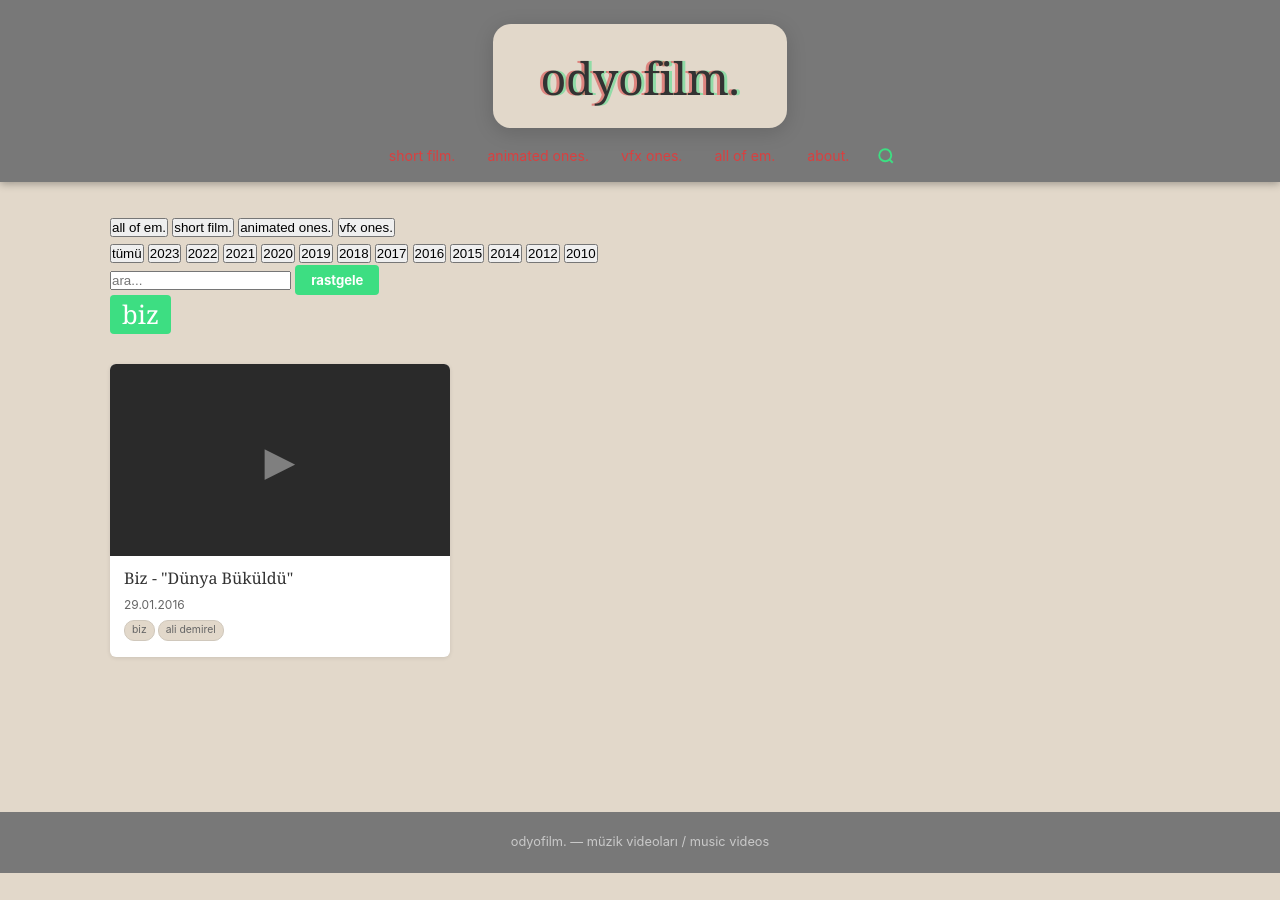
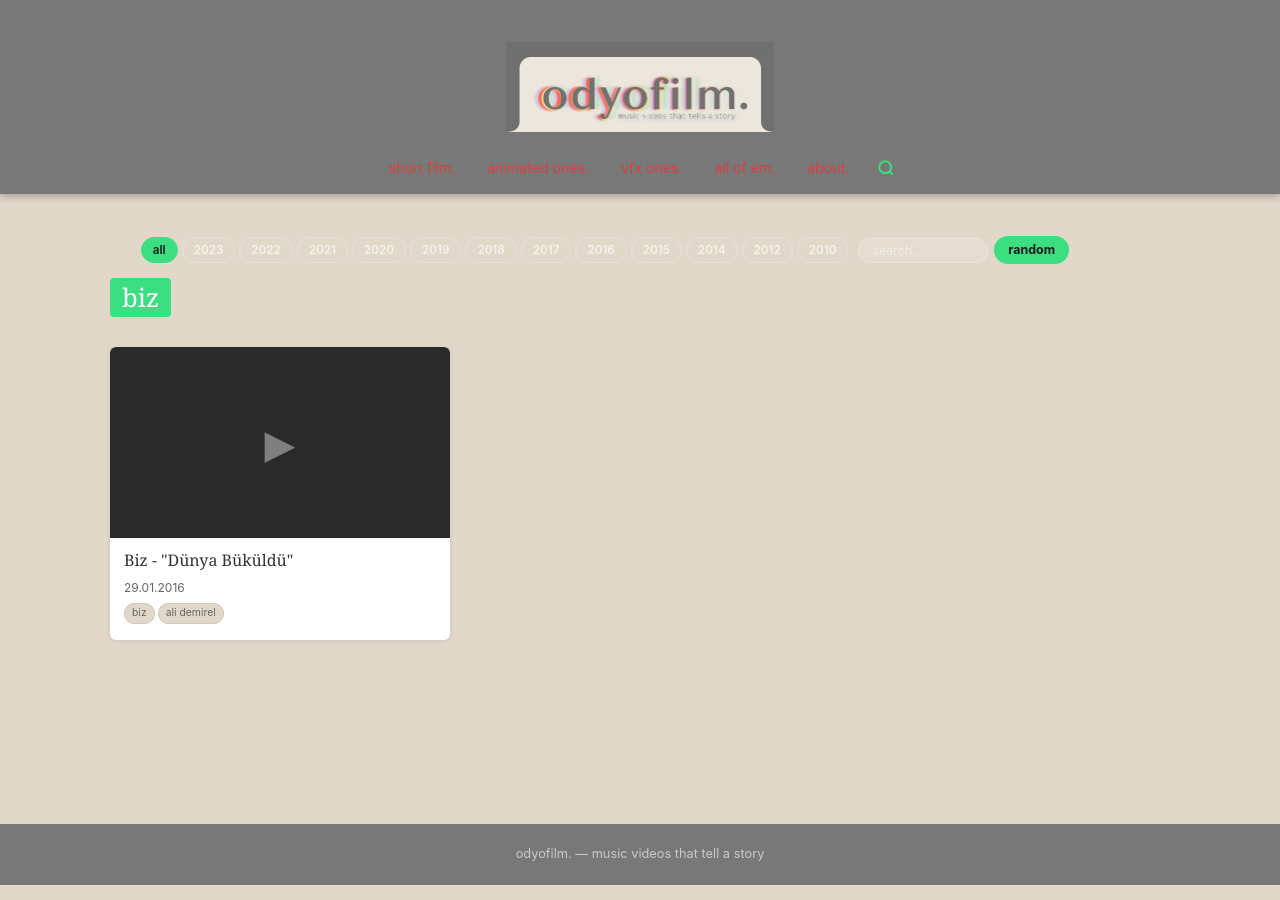
Before and after one commit to mstkt/odyofilm.github.io, a Jekyll site: the page built from tags/biz/index.html, in a window 1280 px wide. Built offline with Jekyll 4.4.1, drawn with Linux system fonts in a browser that asks for light colours.

Commit message:
design002

```diff
--- a/_includes/year-filter.html
+++ b/_includes/year-filter.html
@@ -1,20 +1,14 @@
 <div class="filter-bar" id="filter-bar">
-  <div class="filter-group cat-group">
-    <button class="filter-btn cat-btn active" data-value="">all of em.</button>
-    <button class="filter-btn cat-btn" data-value="short-film">short film.</button>
-    <button class="filter-btn cat-btn" data-value="animation">animated ones.</button>
-    <button class="filter-btn cat-btn" data-value="vfx">vfx ones.</button>
-  </div>
-  <div class="filter-group year-group">
-    <button class="filter-btn year-btn active" data-value="">tümü</button>
+  <div class="year-group">
+    <button class="filter-btn year-btn active" data-value="">all</button>
     {% assign year_list = "2023,2022,2021,2020,2019,2018,2017,2016,2015,2014,2012,2010" | split: "," %}
     {% for year in year_list %}
       <button class="filter-btn year-btn" data-value="{{ year }}">{{ year }}</button>
     {% endfor %}
   </div>
   <div class="filter-actions">
-    <input type="text" id="filter-search" placeholder="ara..." autocomplete="off">
-    <button class="hey-look" onclick="heyLook()">rastgele</button>
+    <input type="text" id="filter-search" placeholder="search..." autocomplete="off">
+    <button class="filter-random" onclick="heyLook()">random</button>
   </div>
-  <div class="filter-count" id="filter-count"></div>
+  <span class="filter-count" id="filter-count"></span>
 </div>
--- a/_layouts/default.html
+++ b/_layouts/default.html
@@ -1,5 +1,5 @@
 <!DOCTYPE html>
-<html lang="tr">
+<html lang="en">
 <head>
   <meta charset="UTF-8">
   <meta name="viewport" content="width=device-width, initial-scale=1.0">
@@ -13,7 +13,9 @@
 
   <header class="site-header">
     <div class="logo-wrap">
-      <a class="site-title" href="{{ '/' | relative_url }}">odyofilm.</a>
+      <a href="{{ '/' | relative_url }}" class="logo-link">
+        <img src="{{ '/assets/images/logo.png' | relative_url }}" alt="odyofilm. — music videos that tells a story" class="site-logo-img">
+      </a>
     </div>
     <nav class="site-nav">
       <div class="nav-inner">
@@ -22,11 +24,14 @@
         <a href="{{ '/kategori/vfx/' | relative_url }}"{% if page.category == 'vfx' %} class="active"{% endif %}>vfx ones.</a>
         <a href="{{ '/' | relative_url }}"{% unless page.category or page.tag or page.url contains 'search' or page.url contains 'about' or page.url contains 'tags' %} class="active"{% endunless %}>all of em.</a>
         <a href="{{ '/about/' | relative_url }}"{% if page.url contains 'about' %} class="active"{% endif %}>about.</a>
-        <a href="{{ '/search/' | relative_url }}" class="search-icon" aria-label="ara">
+        <a href="{{ '/search/' | relative_url }}" class="search-icon" aria-label="search">
           <svg width="18" height="18" viewBox="0 0 24 24" fill="none" stroke="currentColor" stroke-width="2.5"><circle cx="11" cy="11" r="8"/><line x1="21" y1="21" x2="16.65" y2="16.65"/></svg>
         </a>
       </div>
     </nav>
+    {% if page.layout == "home" %}
+    {% include year-filter.html %}
+    {% endif %}
   </header>
 
   <main class="site-main">
@@ -37,7 +42,7 @@
 
   <footer class="site-footer">
     <div class="container">
-      <p>{{ site.title }} &mdash; {{ site.description }}</p>
+      <p>{{ site.title }} &mdash; music videos that tell a story</p>
     </div>
   </footer>
 
--- a/_layouts/home.html
+++ b/_layouts/home.html
@@ -1,8 +1,6 @@
 ---
 layout: default
 ---
-
-{% include year-filter.html %}
 
 <div class="post-grid" id="post-grid">
   {% for post in site.posts %}
--- a/assets/css/main.css
+++ b/assets/css/main.css
@@ -47,24 +47,17 @@ img { max-width: 100%; height: auto; display: block; }
 
 .logo-wrap {
   display: inline-block;
-  background: var(--bg);
-  border-radius: 18px 18px 18px 18px;
-  padding: 18px 48px 14px;
-  margin-bottom: 0;
-  box-shadow: 0 4px 20px rgba(0,0,0,.15);
+  padding: 18px 0 0;
 }
 
-.site-title {
-  font-family: var(--font-main);
-  font-size: 2.8rem;
-  font-weight: normal;
-  color: var(--text);
-  letter-spacing: -0.01em;
-  text-shadow:
-    -3px 0px 0 rgba(217, 64, 64, 0.55),
-     3px 0px 0 rgba(61, 222, 130, 0.5);
+.logo-link { display: inline-block; }
+.logo-link:hover { opacity: .9; text-decoration: none; }
+
+.site-logo-img {
+  display: block;
+  height: 90px;
+  width: auto;
 }
-.site-title:hover { text-decoration: none; opacity: .9; }
 
 .site-nav {
   padding: 10px 0;
@@ -106,43 +99,93 @@ img { max-width: 100%; height: auto; display: block; }
   min-height: 70vh;
 }
 
-/* ── Toolbar ────────────────────────────────────────────────────────────── */
-.toolbar {
+/* ── Filter Bar ─────────────────────────────────────────────────────────── */
+.filter-bar {
   display: flex;
+  flex-wrap: wrap;
   align-items: center;
-  gap: 12px;
-  margin-bottom: 24px;
-  flex-wrap: wrap;
+  justify-content: center;
+  gap: 6px 10px;
+  padding: 10px 20px 14px;
 }
 
-.year-filter select {
+.year-group {
+  display: flex;
+  flex-wrap: wrap;
+  gap: 4px;
+  justify-content: center;
+}
+
+.filter-btn {
+  font-family: var(--font-ui);
+  font-size: 0.73rem;
+  font-weight: 600;
+  background: transparent;
+  color: rgba(255,255,255,.65);
+  border: 1px solid rgba(255,255,255,.22);
+  border-radius: 20px;
+  padding: 3px 11px;
+  cursor: pointer;
+  transition: background .15s, color .15s, border-color .15s;
+  line-height: 1.6;
+}
+.filter-btn:hover {
+  background: rgba(255,255,255,.1);
+  color: #fff;
+  border-color: rgba(255,255,255,.45);
+}
+.filter-btn.active {
+  background: var(--accent);
+  color: #1a1a1a;
+  border-color: var(--accent);
+}
+
+.filter-actions {
+  display: flex;
+  gap: 6px;
+  align-items: center;
+}
+
+#filter-search {
   font-family: var(--font-ui);
   font-size: 0.78rem;
-  font-weight: 600;
-  background: var(--card-bg);
-  color: var(--text);
-  border: 1px solid var(--border);
-  border-radius: 4px;
-  padding: 7px 12px;
-  cursor: pointer;
-  appearance: none;
-  -webkit-appearance: none;
+  padding: 4px 13px;
+  border: 1px solid rgba(255,255,255,.25);
+  border-radius: 20px;
+  background: rgba(255,255,255,.1);
+  color: #fff;
+  outline: none;
+  width: 130px;
+  transition: border-color .15s, background .15s;
 }
-.year-filter select:hover { border-color: #aaa; }
+#filter-search::placeholder { color: rgba(255,255,255,.45); }
+#filter-search:focus {
+  border-color: var(--accent);
+  background: rgba(255,255,255,.15);
+}
 
-.hey-look {
+.filter-random {
   font-family: var(--font-ui);
-  font-size: 0.82rem;
+  font-size: 0.78rem;
   font-weight: 700;
   background: var(--accent);
-  color: #fff;
+  color: #1a1a1a;
   border: none;
-  border-radius: 4px;
-  padding: 7px 16px;
+  border-radius: 20px;
+  padding: 4px 14px;
   cursor: pointer;
   transition: opacity .15s;
+  line-height: 1.6;
 }
-.hey-look:hover { opacity: .85; }
+.filter-random:hover { opacity: .85; }
+
+.filter-count {
+  font-family: var(--font-ui);
+  font-size: 0.72rem;
+  color: rgba(255,255,255,.5);
+  padding: 0 4px;
+  min-width: 60px;
+}
 
 /* ── Post Grid ──────────────────────────────────────────────────────────── */
 .post-grid {
```
Also changed, not shown: assets/js/filter.js (+3 -18 lines), assets/images/logo.png (added).
